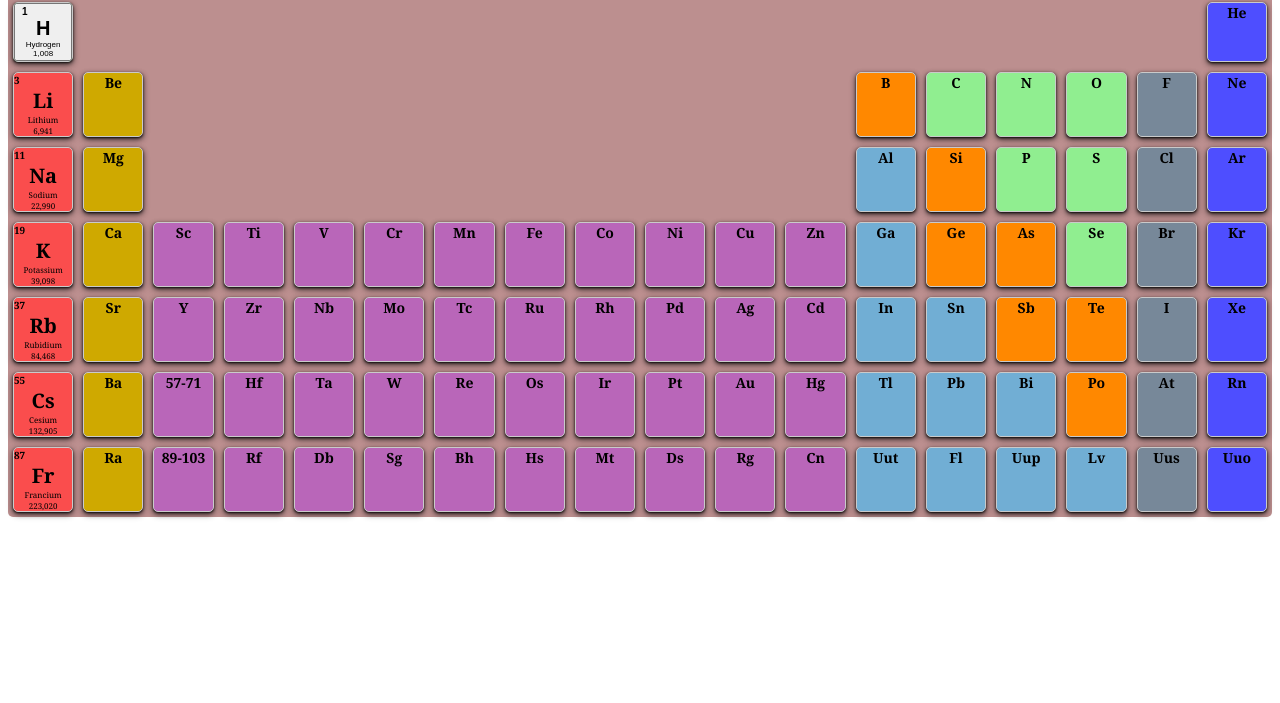
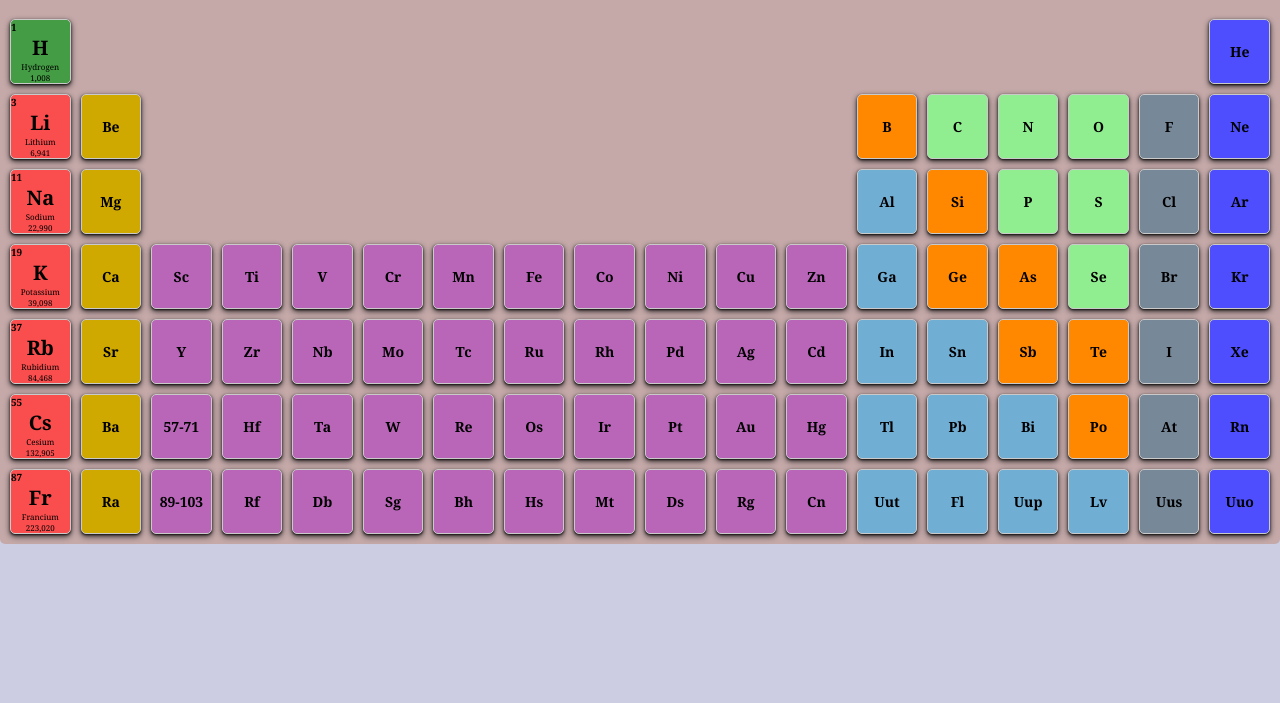
Before and after one commit to Luan-AG/interactive-periodic-table, a plain HTML site: page index.html in a window 1280 px wide. Shown: the part 97-800 px from the top of the page. Drawn offline with Linux system fonts and the light colour scheme.

Commit message:
added style to the buttom and ajusted general style on the table

```diff
--- a/styles/style.css
+++ b/styles/style.css
@@ -1,4 +1,4 @@
-
+/* keep the max size in bigger screens*/
 @media(min-width: 1366px) {
     body {
         display: grid;
@@ -10,22 +10,8 @@
     }
 }
 
-body {
-    font-family: Cambria, Cochin, Georgia, Times, 'Times New Roman', serif;
-}
 
 /*---------------------------styling the overlay effect*/
-.container {
-    background-color: rosybrown;
-    border: none;
-    padding: 5px;
-    max-width: 1366px;
-    display: grid;
-    grid-template-columns: repeat(18, 1fr);
-    grid-template-rows: auto;
-    gap: 10px;
-}
-
 .overlay {
     display: none;
     align-items: center;
@@ -50,20 +36,37 @@ body {
     margin: 15px 0;
 }
 
-a {
+p a {
     text-decoration: underline;
 }
 
 .text a:hover {
     color: rgb(143, 140, 140);
 }
-/*-----------------------------overlay effect ends here*/
-
-
 
 a {
     text-decoration: none;
     color: inherit;
+}
+/*-----------------------------overlay effect ends here*/
+
+body {
+    font-family: Cambria, Cochin, Georgia, Times, 'Times New Roman', serif;
+    padding: 0;
+    margin: 10px 0 0 0;
+    background-color: rgb(204, 204, 226);
+}
+
+.container {
+    background-color: #c5a9a9;
+    border: none;
+    border-radius: 5px;
+    padding: 10px;
+    max-width: 1366px;
+    display: grid;
+    grid-template-columns: repeat(18, 1fr);
+    grid-template-rows: auto;
+    gap: 10px;
 }
 
 h1 {
@@ -71,13 +74,28 @@ h1 {
     text-align: center;
 }
 
-div {
+h2 {
+    margin: 0;
     padding: 0px;
+    font-size: 20px;
+    font-weight: bold;
     text-align: center;
-    border: 1px solid #cacaca;
-    border-radius: 5px;
-    font-size: 14px;
+}
+
+h3 {
+    margin: 0;
+    padding: 0;
+    font-size: 10px;
     font-weight: bold;
+    text-align: left;
+}
+
+p {
+    margin: 0;
+    padding: 0px 0 0 0;
+    font-size: 8px;
+    font-weight: normal;
+    text-align: center;
 }
 
 .empty1, .empty2, .empty3 {
@@ -87,48 +105,38 @@ div {
 .class1, .class2, .class3, .class4, .class5, .class6, .class7, .class8, .class9 {
     box-shadow: 0 1px 2px 0 rgba(0, 0, 0, 0.7), 0 2px 5px 0 rgba(0, 0, 0, 0.6), 0 3px 7px 0 rgba(0, 0, 0, 0.3);
     display: grid;
-    grid-template-rows: repeat(4, auto);
+    align-items: center;
+    text-align: center;
+    border: 1px solid #cacaca;
+    border-radius: 5px;
+    font-size: 14px;
+    font-weight: bold;
 }
 
-.class1 {background-color: rgb(68, 156, 68);}
+.class1 {background-color: #449c44;}
 .class2 {background-color: #4e4eff;}
-.class3 {background-color: rgb(250, 77, 77);}
-.class4 {background-color: rgb(207, 169, 0);}
-.class5 {background-color: rgb(255, 136, 0);}
-.class6 {background-color: lightgreen;}
-.class7 {background-color: lightslategray;}
-.class8 {background-color: rgb(113, 174, 212);}
-.class9 {background-color: rgb(185, 102, 185);}
+.class3 {background-color: #fa4d4d;}
+.class4 {background-color: #cfa900;}
+.class5 {background-color: #ff8800;}
+.class6 {background-color: #90ee90;}
+.class7 {background-color: #778899;}
+.class8 {background-color: #71aed4;}
+.class9 {background-color: #b966b9;}
 
-
-.class1:hover {
-    background-color:  rgba(68, 156, 68, 0.5);
-    border-color: darkgray;
+.class1 button {
+    display: grid;
+    grid-template-rows: repeat(4, auto);
+    border-radius: 5px;
+    border: none;
+    padding: 0;
+    margin: 0;
+    background-color: rgb(68, 156, 68);
+    cursor: pointer;
+    text-align: center;
+    font-family: inherit;
+}
+.class1 button:hover {
+    background-color:   rgb(103, 156, 103);
     transition: linear .1s;
-    color: rgba(0, 0, 0, 0.7);
-
+    color: #d4d3d3
 }
-
-div h3 {
-    margin: 0;
-    padding: 0;
-    font-size: 10px;
-    font-weight: bold;
-    text-align: left;
-}
-
-div h2 {
-    margin: 0;
-    padding: 0px;
-    font-size: 20px;
-    font-weight: bold;
-    text-align: center;
-}
-
-div p {
-    margin: 0;
-    padding: 0px 0 0 0;
-    font-size: 8px;
-    font-weight: normal;
-    text-align: center;
-}
```
